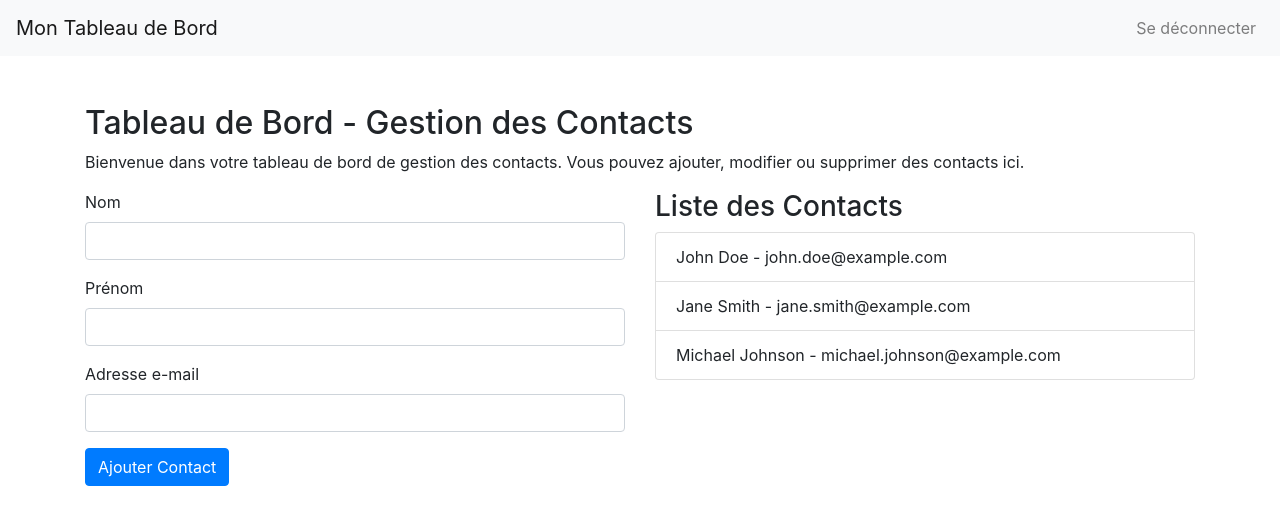
After one commit to TonyJonathan/01-lab-php-contact, a PHP site: page /dashbord.php in a window 1280 px wide. The commit adds this page. Shown: the top 525 px of the page. Run offline with PHP 8.4, Linux system fonts and the light colour scheme.

Commit message:
Ajout du php pour ajouter des contacts dans la table contact

```diff
--- /dev/null
+++ b/app/dashbord.php
@@ -0,0 +1,111 @@
+<?php
+ini_set('display_errors', 1);
+ini_set('display_startup_errors', 1);
+error_reporting(E_ALL);
+// Vérifiez si l'adresse e-mail de l'utilisateur est stockée dans la session
+if($_SERVER['REQUEST_METHOD'] == "POST"){
+$nom = $_POST['nom'];
+$prenom = $_POST['prenom'];
+$email = $_POST['email'];
+
+// Démarrez la session (assurez-vous de l'appeler avant d'utiliser $_SESSION)
+session_start();
+if(isset($_SESSION['user_id'])){
+
+    // Récupérez l'id de l'utilisateur depuis la session
+    $user_id = $_SESSION['user_id'];
+}
+    try{
+        // Établir une connexion à la base de données avec PDO
+        $servername = "mysql:host=mysql";
+        $username = getenv("MYSQL_USER");
+        $password_db = getenv("MYSQL_PASSWORD");
+        $dbname = getenv("MYSQL_DATABASE");
+
+        $conn = new PDO("$servername;dbname=$dbname;charset=utf8", $username, $password_db);
+
+        // Définir le mode d'erreur PDO sur exception (sert à gérer les erreurs plus facilement)
+        $conn->setAttribute(PDO::ATTR_ERRMODE, PDO::ERRMODE_EXCEPTION);
+
+        $sql = "INSERT into contacts (nom, prenom, email, utilisateur_id) values (:nom, :prenom, :email, :utilisateur_id)";
+        $stmt = $conn->prepare($sql);
+        $stmt->bindParam(':nom', $nom);
+        $stmt->bindParam(':prenom', $prenom);
+        $stmt->bindParam(':email', $email);
+        $stmt->bindParam(':utilisateur_id', $user_id);
+        $stmt->execute();
+    } catch (PDOExeption $e) {
+        echo "Erreur dans l'inscription des données : " . $e->getMessage();
+    }
+
+    //Fermer la connection à la base de données
+    $conn = null;
+
+}
+?>
+
+<!DOCTYPE html>
+<html lang="en">
+<head>
+    <meta charset="UTF-8">
+    <meta name="viewport" content="width=device-width, initial-scale=1.0">
+    <title>Tableau de Bord - Gestion des Contacts</title>
+    <!-- Inclure les styles Bootstrap -->
+    <link rel="stylesheet" href="https://maxcdn.bootstrapcdn.com/bootstrap/4.5.2/css/bootstrap.min.css">
+</head>
+<body>
+
+<nav class="navbar navbar-expand-lg navbar-light bg-light">
+    <a class="navbar-brand" href="#">Mon Tableau de Bord</a>
+    <button class="navbar-toggler" type="button" data-toggle="collapse" data-target="#navbarNav" aria-controls="navbarNav" aria-expanded="false" aria-label="Toggle navigation">
+        <span class="navbar-toggler-icon"></span>
+    </button>
+    <div class="collapse navbar-collapse" id="navbarNav">
+        <ul class="navbar-nav ml-auto">
+            <li class="nav-item">
+                <a class="nav-link" href="http://php-dev-1.online/">Se déconnecter</a>
+            </li>
+        </ul>
+    </div>
+</nav>
+
+<div class="container mt-5">
+    <h2>Tableau de Bord - Gestion des Contacts</h2>
+    <p>Bienvenue dans votre tableau de bord de gestion des contacts. Vous pouvez ajouter, modifier ou supprimer des contacts ici.</p>
+    <div class="row">
+        <div class="col-md-6">
+            <!-- Formulaire d'ajout de contact -->
+            <form action="" method="POST">
+                <div class="form-group">
+                    <label for="nom">Nom</label>
+                    <input type="text" class="form-control" id="nom" name="nom" required>
+                </div>
+                <div class="form-group">
+                    <label for="prenom">Prénom</label>
+                    <input type="text" class="form-control" id="prenom" name="prenom" required>
+                </div>
+                <div class="form-group">
+                    <label for="email">Adresse e-mail</label>
+                    <input type="email" class="form-control" id="email" name="email" required>
+                </div>
+                <button type="submit" class="btn btn-primary">Ajouter Contact</button>
+            </form>
+        </div>
+        <div class="col-md-6">
+            <!-- Liste des contacts -->
+            <h3>Liste des Contacts</h3>
+            <ul class="list-group">
+                <li class="list-group-item">John Doe - john.doe@example.com</li>
+                <li class="list-group-item">Jane Smith - jane.smith@example.com</li>
+                <li class="list-group-item">Michael Johnson - michael.johnson@example.com</li>
+            </ul>
+        </div>
+    </div>
+</div>
+
+<!-- Inclure les scripts Bootstrap -->
+<script src="https://cdnjs.cloudflare.com/ajax/libs/popper.js/1.16.0/umd/popper.min.js"></script>
+<script src="https://maxcdn.bootstrapcdn.com/bootstrap/4.5.2/js/bootstrap.min.js"></script>
+
+</body>
+</html>
--- a/app/index.php
+++ b/app/index.php
@@ -4,8 +4,6 @@ $login_error = "";
 if($_SERVER["REQUEST_METHOD"] == "POST"){
     $email = $_POST["email"];
     $password = $_POST["password"];
-    $id = $_POST["id"];
-
     try{
         // Établir une connexion à la base de données avec PDO
         $servername = "mysql:host=mysql";
```
